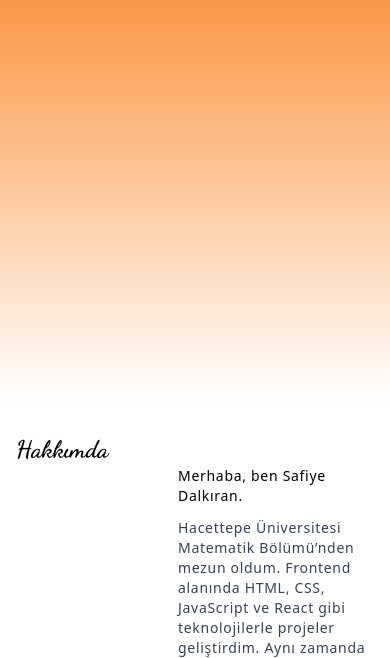
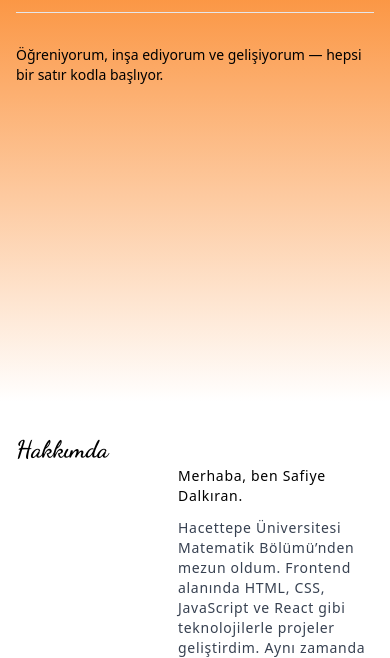
Before and after one commit to saflye/personal-portfolio, a website: page public/index.html in a window 390 px wide. Shown: the part 442-1100 px from the top of the page. Drawn offline with nearby package versions, Linux system fonts and the light colour scheme; a web font is replaced by a local one.

Commit message:
Update visibility and hover behavior for mobile and md+ screens

```diff
--- a/public/index.html
+++ b/public/index.html
@@ -93,8 +93,9 @@
                 class="container px-4 group-hover:mb-10 duration-500 flex flex-col space-y-8 text-black dark:text-white">
                 <h1 class="text-4xl md:text-6xl lg:text-8xl font-bold">Frontend Developer</h1>
                 <hr
-                    class="opacity-0 group-hover:opacity-100 group-hover:border-t group-hover:border-gray-400 group-hover:w-full my-11 duration-500">
-                <h3 class="opacity-0 group-hover:opacity-100 group-hover:text-sm md:group-hover:text-xl duration-500">
+                    class="opacity-100 md:opacity-0 md:group-hover:opacity-100 md:group-hover:border-t md:group-hover:border-gray-400 md:group-hover:w-full my-11 duration-500">
+                <h3
+                    class="opacity-100 md:opacity-0 md:group-hover:opacity-100 text-sm md:group-hover:text-xl duration-500">
                     Öğreniyorum, inşa
                     ediyorum ve gelişiyorum — hepsi bir satır kodla başlıyor.
                 </h3>
```
Also changed, not shown: public/css/style.css.
